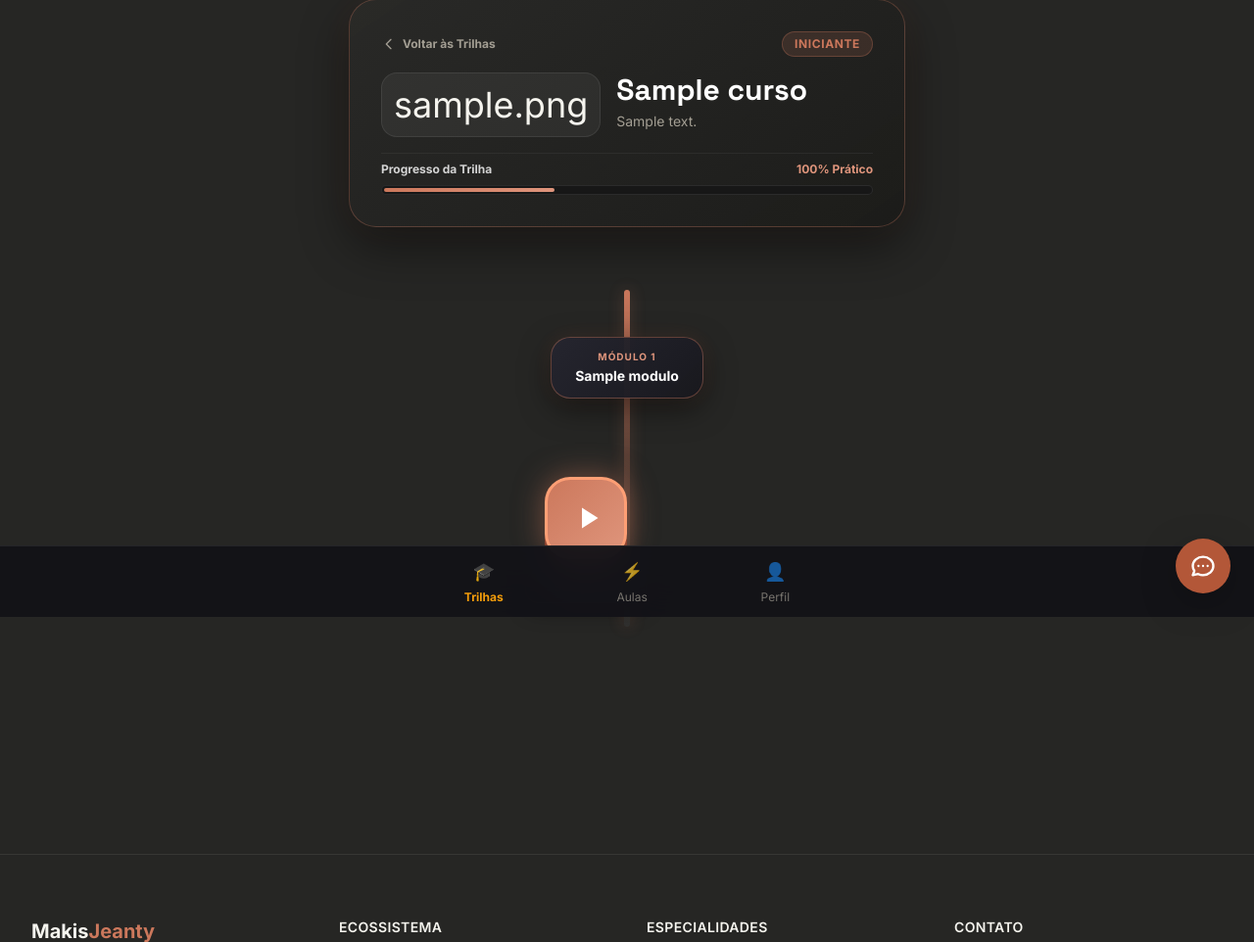
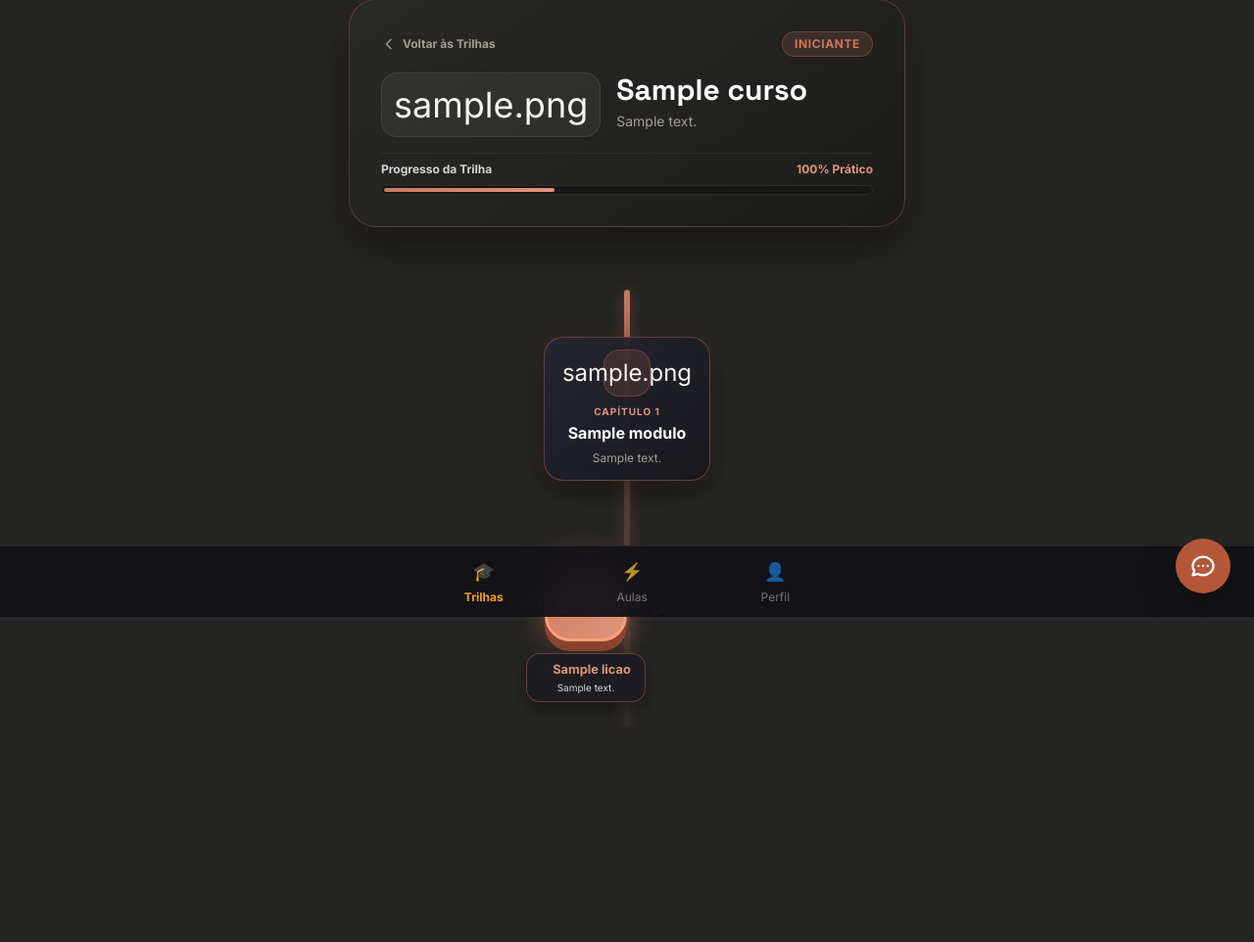
Before and after one commit to makisjeanty/makis, a Django app: a page that uses templates/cursos/trilha.html in a window 1280 px wide. Shown: the part 170-1132 px from the top of the page at 98% size. Run offline with Django 5.2, Linux system fonts and the light colour scheme; tables that the repository leaves empty hold one stand-in row (values such as "Sample post"); some libraries are stand-ins or nearby versions.

Commit message:
feat(cursos): adiciona campos de descricao e icone para capitulos (modulos) e topicos (licoes) no padrao Mimo.org

```diff
--- a/cursos/models.py
+++ b/cursos/models.py
@@ -33,6 +33,8 @@ class Curso(models.Model):
 class Modulo(models.Model):
     curso = models.ForeignKey(Curso, on_delete=models.CASCADE, related_name='modulos')
     titulo = models.CharField(max_length=200, verbose_name='Título do Módulo')
+    descricao = models.TextField(blank=True, verbose_name='Descrição do Módulo')
+    icone = models.CharField(max_length=50, default='📌', help_text='Emoji ou símbolo do capítulo: 🐍, 🧱, ⚡, 🤖, 💾')
     ordem = models.PositiveIntegerField(default=1)
 
     class Meta:
@@ -41,12 +43,14 @@ class Modulo(models.Model):
         verbose_name_plural = 'Módulos'
 
     def __str__(self):
-        return f"{self.curso.titulo} - {self.titulo}"
+        return f"{self.icone} {self.curso.titulo} - {self.titulo}"
 
 
 class Licao(models.Model):
     modulo = models.ForeignKey(Modulo, on_delete=models.CASCADE, related_name='licoes')
     titulo = models.CharField(max_length=200, verbose_name='Título da Lição')
+    descricao = models.TextField(blank=True, verbose_name='Descrição da Lição')
+    icone = models.CharField(max_length=50, default='🎯', help_text='Emoji ou símbolo do tópico: 🐍, ⚡, 🎯, 🧠, ⚙️')
     ordem = models.PositiveIntegerField(default=1)
     duracao_minutos = models.PositiveIntegerField(default=5)
 
@@ -56,7 +60,8 @@ class Licao(models.Model):
         verbose_name_plural = 'Lições'
 
     def __str__(self):
-        return f"{self.modulo.titulo} -> {self.titulo}"
+        return f"{self.icone} {self.modulo.titulo} -> {self.titulo}"
+
 
 
 class Etapa(models.Model):
--- a/templates/cursos/trilha.html
+++ b/templates/cursos/trilha.html
@@ -184,10 +184,16 @@
         <div class="node-path-line"></div>
 
         {% for modulo in modulos %}
-            <!-- Marco do Módulo (Milestone Header) -->
-            <div class="module-milestone-header text-center">
-                <span class="text-[10px] font-extrabold uppercase tracking-widest block mb-0.5" style="color: var(--accent-light);">MÓDULO {{ modulo.ordem }}</span>
-                <h2 class="text-sm font-bold text-white">{{ modulo.titulo }}</h2>
+            <!-- Marco do Módulo / Capítulo (Milestone Header com Ícone e Descrição) -->
+            <div class="module-milestone-header text-center max-w-sm mx-auto">
+                <div class="inline-flex items-center justify-center w-12 h-12 rounded-2xl mb-2 text-2xl" style="background: rgba(204, 120, 92, 0.15); border: 1px solid rgba(204, 120, 92, 0.3);">
+                    {{ modulo.icone|default:"📌" }}
+                </div>
+                <span class="text-[10px] font-extrabold uppercase tracking-widest block mb-0.5" style="color: var(--accent-light);">CAPÍTULO {{ modulo.ordem }}</span>
+                <h2 class="text-base font-bold text-white mb-1">{{ modulo.titulo }}</h2>
+                {% if modulo.descricao %}
+                <p class="text-xs lw-muted max-w-xs mx-auto leading-relaxed">{{ modulo.descricao }}</p>
+                {% endif %}
             </div>
 
             {% for licao in modulo.licoes.all %}
@@ -195,39 +201,39 @@
                 {% if licao.concluidade %}
                 <!-- Lição Concluída (Emerald Green) -->
                 <a href="{% url 'cursos:licao' licao.id %}" class="node-button node-button--completed" title="{{ licao.titulo }} (Concluída)">
-                    <svg class="w-8 h-8" fill="none" stroke="currentColor" viewBox="0 0 24 24">
-                        <path stroke-linecap="round" stroke-linejoin="round" stroke-width="3" d="M5 13l4 4L19 7"/>
-                    </svg>
+                    <span class="text-2xl">{{ licao.icone|default:"✓" }}</span>
                 </a>
-                <div class="node-title-card flex items-center gap-1.5" style="border-color: rgba(16, 185, 129, 0.4);">
-                    <span class="text-emerald-400">✓ {{ licao.titulo }}</span>
+                <div class="node-title-card text-center" style="border-color: rgba(16, 185, 129, 0.4);">
+                    <span class="text-emerald-400 font-bold block">{{ licao.icone|default:"🎯" }} {{ licao.titulo }}</span>
+                    {% if licao.descricao %}<span class="text-[10px] text-gray-400 block font-normal mt-0.5 max-w-[200px] whitespace-normal">{{ licao.descricao }}</span>{% endif %}
                 </div>
 
                 {% elif licao.liberada %}
-                <!-- Lição Liberada / Próxima (Terracota Active) -->
+                <!-- Lição Liberada / Próxima (Terracota Active com Ícone Cobra/Cérebro) -->
                 <a href="{% url 'cursos:licao' licao.id %}" class="node-button node-button--active" aria-label="Iniciar {{ licao.titulo }}">
-                    <svg class="w-9 h-9 fill-current ml-1" viewBox="0 0 24 24">
-                        <path d="M8 5v14l11-7z"/>
-                    </svg>
+                    <span class="text-3xl animate-bounce">{{ licao.icone|default:"🐍" }}</span>
                 </a>
-                <div class="node-title-card flex items-center gap-1.5" style="border-color: rgba(204, 120, 92, 0.4);">
-                    <span class="w-2 h-2 rounded-full animate-ping bg-amber-400"></span>
-                    <span style="color: var(--accent-light);">{{ licao.titulo }}</span>
+                <div class="node-title-card text-center" style="border-color: rgba(204, 120, 92, 0.4);">
+                    <div class="flex items-center justify-center gap-1">
+                        <span class="w-2 h-2 rounded-full animate-ping bg-amber-400"></span>
+                        <span style="color: var(--accent-light);" class="font-bold">{{ licao.titulo }}</span>
+                    </div>
+                    {% if licao.descricao %}<span class="text-[10px] text-gray-300 block font-normal mt-0.5 max-w-[200px] whitespace-normal">{{ licao.descricao }}</span>{% endif %}
                 </div>
 
                 {% else %}
                 <!-- Lição Bloqueada (Cadeado Lock) -->
                 <div class="node-button node-button--locked opacity-60" style="background: #1e1e28; border: 2px solid #2d2d3d; color: #656577; cursor: not-allowed; box-shadow: 0 6px 0 #12121a;" title="Conclua as lições anteriores para desbloquear">
-                    <svg class="w-7 h-7" fill="none" stroke="currentColor" viewBox="0 0 24 24">
-                        <path stroke-linecap="round" stroke-linejoin="round" stroke-width="2" d="M12 15v2m-6 4h12a2 2 0 002-2v-6a2 2 0 00-2-2H6a2 2 0 00-2 2v6a2 2 0 002 2zm10-10V7a4 4 0 00-8 0v4h8z"/>
-                    </svg>
+                    <span class="text-2xl opacity-40">{{ licao.icone|default:"🔒" }}</span>
                 </div>
-                <div class="node-title-card opacity-50">
-                    <span>🔒 {{ licao.titulo }}</span>
+                <div class="node-title-card text-center opacity-50">
+                    <span class="font-bold block">🔒 {{ licao.titulo }}</span>
+                    {% if licao.descricao %}<span class="text-[10px] text-gray-500 block font-normal mt-0.5 max-w-[200px] whitespace-normal">{{ licao.descricao }}</span>{% endif %}
                 </div>
                 {% endif %}
             </div>
             {% endfor %}
+
 
         {% empty %}
         <div class="text-center py-12 lw-card" style="border-radius: 20px;">
```
Also changed, not shown: popular_fundamentos.py (+19 -4 lines), cursos/migrations/0003_licao_descricao_licao_icone_modulo_descricao_and_more.py (added).
